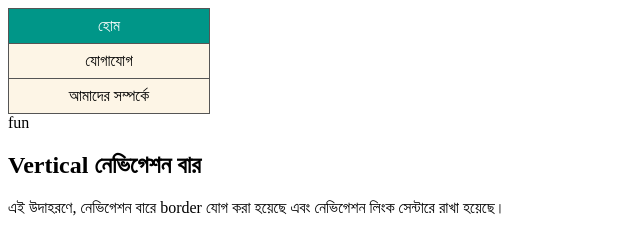
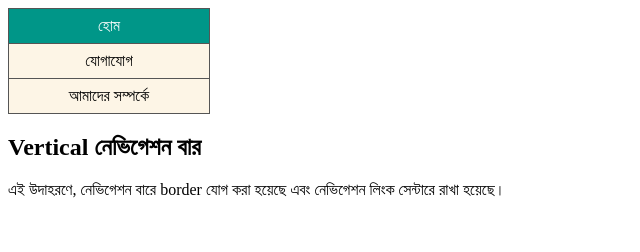
Before and after one commit to engineer-shahin/new3, a plain HTML site: page index.html in a window 1280 px wide. Shown: the whole page, without its empty margins (0-640 px from the left). Drawn offline with Linux system fonts and the light colour scheme.

Commit message:
change 3

```diff
--- a/index.html
+++ b/index.html
@@ -42,7 +42,7 @@ li a:hover:not(.active) {
 
   <li><a href="#about"> আমাদের সম্পর্কে</a></li>
 </ul>
-    <div>fun</div>
+    <!-- <div>fun</div> -->
 <h2>Vertical নেভিগেশন বার</h2>
 <p>এই উদাহরণে, নেভিগেশন বারে border যোগ করা হয়েছে এবং নেভিগেশন লিংক সেন্টারে  রাখা হয়েছে।</p>
 
```
